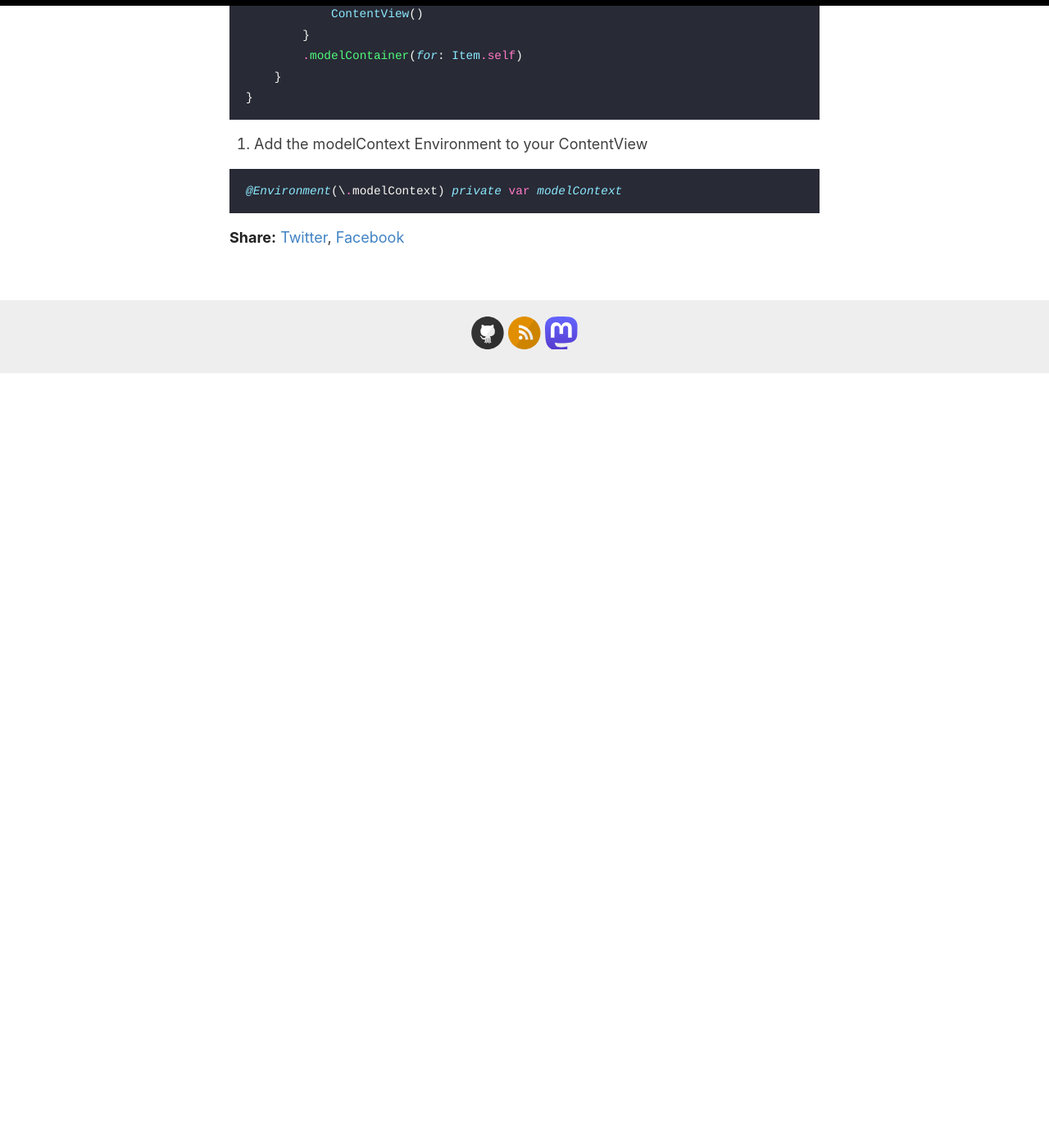
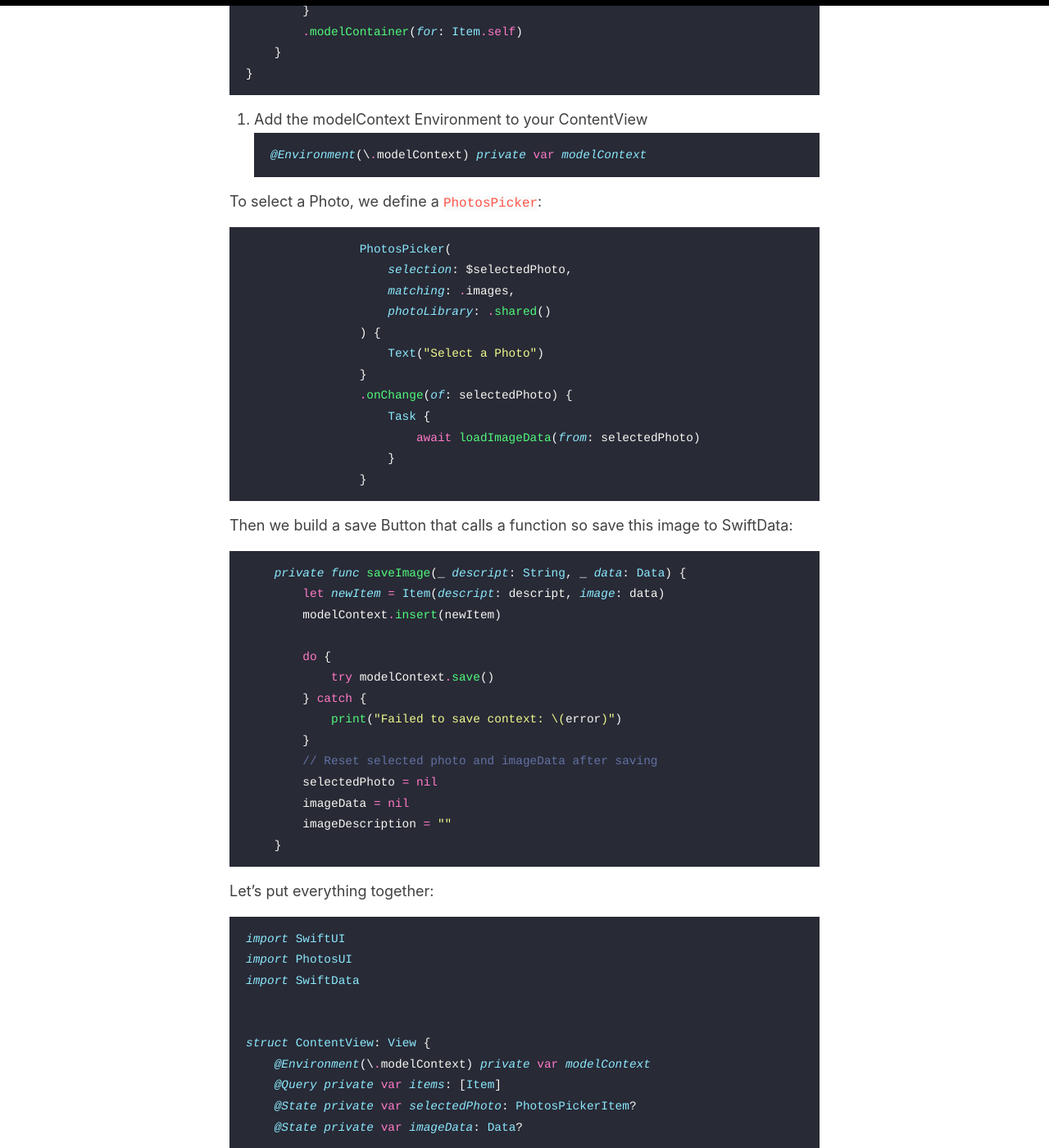
Before and after one commit to krz/krz.github.io, a Jekyll site: the page built from _posts/2024-06-15-saving-image-to-swiftdata.md, in a window 1280 px wide and 1400 px high, scrolled down 1857 px. Shown: the whole window at 82% size. Built offline with Jekyll 4.4.1, drawn with Linux system fonts in a browser that asks for light colours; before the commit the page ends 2312 px from its top, so only the background shows below that; some of the changed text lies outside the part shown.

Commit message:
add final code

````diff
--- a/_posts/2024-06-15-saving-image-to-swiftdata.md
+++ b/_posts/2024-06-15-saving-image-to-swiftdata.md
@@ -15,7 +15,6 @@
 Using SwiftCode requires the following steps:
 
 1. Define the class
-
 The class has to use the `@Model` macro and the `@Attribute(.externalStorage)` to save the image. Don't forget to import `SwiftData`.
 In our app, we want to save the image and a description of the image. The class looks like this:
 
@@ -41,7 +40,6 @@
 ```
 
 2. Add a modelContainer
-
 You need to add a `modelContainer` to the `WindowGroup` of your app:
 
 ```swift
@@ -60,7 +58,148 @@
 ```
 
 3. Add the modelContext Environment to your ContentView
-
 ```swift
 @Environment(\.modelContext) private var modelContext
 ```
+
+To select a Photo, we define a `PhotosPicker`:
+```swift
+                PhotosPicker(
+                    selection: $selectedPhoto,
+                    matching: .images,
+                    photoLibrary: .shared()
+                ) {
+                    Text("Select a Photo")
+                }
+                .onChange(of: selectedPhoto) {
+                    Task {
+                        await loadImageData(from: selectedPhoto)
+                    }
+                }
+```
+
+Then we build a save Button that calls a function so save this image to SwiftData:
+
+```swift
+    private func saveImage(_ descript: String, _ data: Data) {
+        let newItem = Item(descript: descript, image: data)
+        modelContext.insert(newItem)
+
+        do {
+            try modelContext.save()
+        } catch {
+            print("Failed to save context: \(error)")
+        }
+        // Reset selected photo and imageData after saving
+        selectedPhoto = nil
+        imageData = nil
+        imageDescription = ""
+    }
+```
+
+Let's put everything together:
+
+```swift
+import SwiftUI
+import PhotosUI
+import SwiftData
+
+
+struct ContentView: View {
+    @Environment(\.modelContext) private var modelContext
+    @Query private var items: [Item]
+    @State private var selectedPhoto: PhotosPickerItem?
+    @State private var imageData: Data?
+
+    @State private var imageDescription: String = ""
+
+    var body: some View {
+        NavigationView {
+            VStack {
+                List(items) { item in
+                    HStack {
+                        if let imageData = item.image, let uiImage = UIImage(data: imageData) {
+                            Image(uiImage: uiImage)
+                                .resizable()
+                                .scaledToFill()
+                                .frame(width: 50, height: 50)
+                                .clipShape(RoundedRectangle(cornerRadius: 8))
+                        } else {
+                            Rectangle()
+                                .fill(Color.gray)
+                                .frame(width: 50, height: 50)
+                                .clipShape(RoundedRectangle(cornerRadius: 8))
+                        }
+                        Text(item.descript)
+                    }
+                }
+                .navigationTitle("Photo Selector")
+
+                if let imageData = imageData, let uiImage = UIImage(data: imageData) {
+                    Image(uiImage: uiImage)
+                        .resizable()
+                        .scaledToFit()
+                        .frame(height: 200)
+                } else {
+                    Text("No Image Selected")
+                        .frame(height: 200)
+                }
+
+                PhotosPicker(
+                    selection: $selectedPhoto,
+                    matching: .images,
+                    photoLibrary: .shared()
+                ) {
+                    Text("Select a Photo")
+                }
+                .onChange(of: selectedPhoto) {
+                    Task {
+                        await loadImageData(from: selectedPhoto)
+                    }
+                }
+
+                if imageData != nil {
+                    TextField("Enter image description", text: $imageDescription)
+                                            .textFieldStyle(RoundedBorderTextFieldStyle())
+                                            .padding()
+
+                    Button("Save Image") {
+                        if let imageData = imageData {
+                            saveImage(imageDescription, imageData)
+                        }
+                    }
+                    .padding()
+                }
+            }
+            .padding()
+        }
+    }
+
+    private func loadImageData(from item: PhotosPickerItem?) async {
+        if let data = try? await item?.loadTransferable(type: Data.self) {
+            self.imageData = data
+        }
+    }
+
+    private func saveImage(_ descript: String, _ data: Data) {
+        let newItem = Item(descript: descript, image: data)
+        modelContext.insert(newItem)
+
+        do {
+            try modelContext.save()
+        } catch {
+            print("Failed to save context: \(error)")
+        }
+        // Reset selected photo and imageData after saving
+        selectedPhoto = nil
+        imageData = nil
+        imageDescription = ""
+    }
+}
+
+struct ContentView_Previews: PreviewProvider {
+    static var previews: some View {
+        ContentView()
+    }
+}
+```
````
